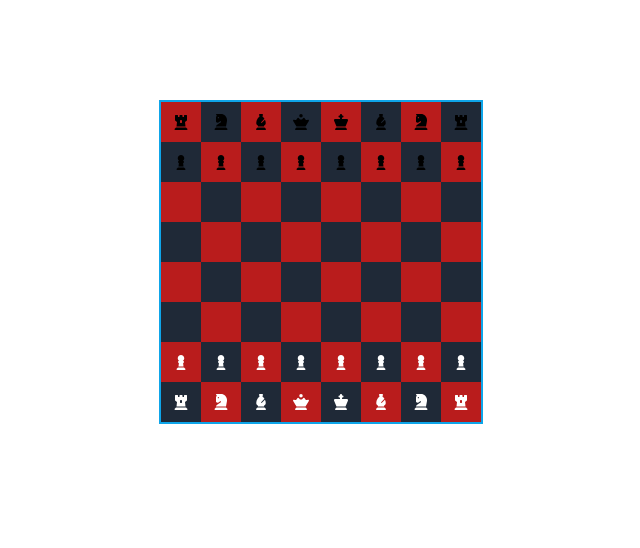
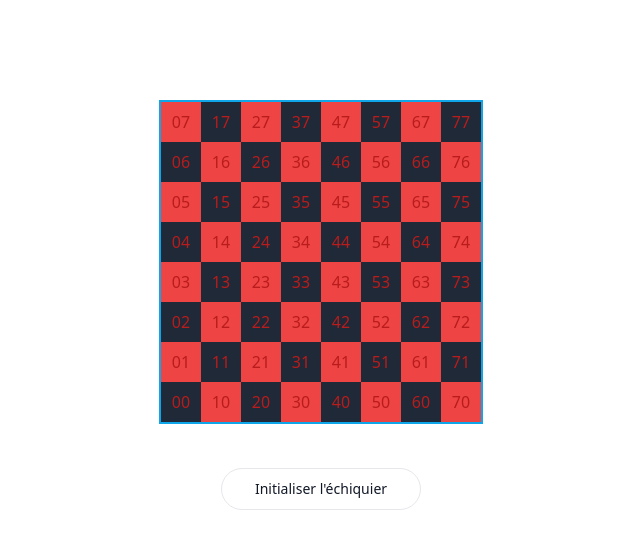
Before and after one commit to GabrielLRdP/chess-frontend, a React (Vite) app: page / in a window 1280 px wide. Shown: the top 548 px of the page, without its empty margins (319-959 px from the left). Built offline with nearby package versions, Linux system fonts and the light colour scheme.

Commit message:
initialised interface - ready to receive a position to display

```diff
--- a/src/interface/components/Case.tsx
+++ b/src/interface/components/Case.tsx
@@ -1,20 +1,33 @@
 import { ReactElement } from "react";
-import { Color } from "../../shared/types/global_types";
+import { Color, Position } from "../../shared/types/global_types";
+import { useSelectedCaseStore } from "../../store/useSelectedCaseStore";
 
 const Case = ({
   color,
   piece,
+  position,
 }: {
   color: Color;
   piece: ReactElement | null;
+  position: Position;
 }): ReactElement => {
+  const { selectedCase, setSelectedCase } = useSelectedCaseStore();
+  const handleCaseClick = (position: Position | null) => {
+    selectedCase ? setSelectedCase(null) : setSelectedCase(position);
+  };
+
   return (
     <div
       className={`${
-        color === "black" ? "bg-gray-800" : "bg-red-700"
-      } w-10 h-10 text-white flex items-center justify-center border border-transparent hover:border-amber-400`}
+        color === "black" ? "bg-gray-800" : "bg-red-500"
+      } w-10 h-10 ${
+        position === selectedCase ? "text-white" : "text-red-700"
+      }  flex items-center justify-center border border-transparent hover:border-amber-400`}
+      onClick={() => handleCaseClick(position)}
     >
       {piece}
+      {position[0]}
+      {position[1]}
     </div>
   );
 };
--- a/src/interface/components/ChessBoard.tsx
+++ b/src/interface/components/ChessBoard.tsx
@@ -1,27 +1,28 @@
 import { ReactElement, useEffect, useState } from "react";
-import Case from "./Case";
-import { toggleColor } from "../../shared/types/utils/toggleColor";
-import { Color } from "../../shared/types/global_types";
 import { usePositionAdapter } from "../hooks/positionAdapter";
+import generateCaseList from "../hooks/useCaseList";
 
 const ChessBoard = (): ReactElement => {
   const [caseList, setCaseList] = useState<Array<ReactElement>>([]);
   const translatedPosition = usePositionAdapter();
 
   useEffect(() => {
-    const caseList = [];
-    let color: Color = "white";
-    for (let i = 0; i < 64; i++) {
-      caseList.push(<Case color={color} piece={translatedPosition[i]} />);
-      color = (i + 1) % 8 === 0 ? color : toggleColor(color);
-    }
+    const caseList = generateCaseList(translatedPosition);
     setCaseList(caseList);
   }, []);
 
   return (
-    <section className=" flex w-[324px] flex-wrap m-auto mt-[100px] border-solid border-2 border-sky-500">
-      {caseList}
-    </section>
+    <div className="flex flex-col items-center">
+      <section className="flex w-[324px] flex-wrap m-auto mt-[100px] border-solid border-2 border-sky-500">
+        {caseList}
+      </section>
+      <button
+        type="button"
+        className="w-[200px] mt-11 py-2.5 px-5 text-sm font-medium text-gray-900 focus:outline-none bg-white rounded-full border border-gray-200 hover:bg-gray-100 hover:text-blue-700 dark:bg-gray-800 dark:text-gray-400 dark:border-gray-600 dark:hover:text-white dark:hover:bg-gray-700"
+      >
+        Initialiser l'échiquier
+      </button>
+    </div>
   );
 };
 
--- a/src/interface/css/main.css
+++ b/src/interface/css/main.css
@@ -558,8 +558,33 @@ video {
   margin: auto;
 }
 
+.mx-auto {
+  margin-left: auto;
+  margin-right: auto;
+}
+
 .mt-\[100px\] {
   margin-top: 100px;
+}
+
+.mb-2 {
+  margin-bottom: 0.5rem;
+}
+
+.me-2 {
+  margin-inline-end: 0.5rem;
+}
+
+.mt-10 {
+  margin-top: 2.5rem;
+}
+
+.ml-2 {
+  margin-left: 0.5rem;
+}
+
+.mt-11 {
+  margin-top: 2.75rem;
 }
 
 .flex {
@@ -570,16 +595,24 @@ video {
   height: 2.5rem;
 }
 
-.h-20 {
-  height: 5rem;
-}
-
 .w-10 {
   width: 2.5rem;
 }
 
 .w-\[324px\] {
   width: 324px;
+}
+
+.w-11 {
+  width: 2.75rem;
+}
+
+.w-\[200px\] {
+  width: 200px;
+}
+
+.flex-col {
+  flex-direction: column;
 }
 
 .flex-wrap {
@@ -594,12 +627,16 @@ video {
   justify-content: center;
 }
 
-.border-2 {
-  border-width: 2px;
+.rounded-full {
+  border-radius: 9999px;
 }
 
 .border {
   border-width: 1px;
+}
+
+.border-2 {
+  border-width: 2px;
 }
 
 .border-solid {
@@ -615,9 +652,9 @@ video {
   border-color: transparent;
 }
 
-.bg-black {
-  --tw-bg-opacity: 1;
-  background-color: rgb(0 0 0 / var(--tw-bg-opacity));
+.border-gray-200 {
+  --tw-border-opacity: 1;
+  border-color: rgb(229 231 235 / var(--tw-border-opacity));
 }
 
 .bg-gray-800 {
@@ -630,19 +667,46 @@ video {
   background-color: rgb(239 68 68 / var(--tw-bg-opacity));
 }
 
-.bg-red-700 {
+.bg-white {
   --tw-bg-opacity: 1;
-  background-color: rgb(185 28 28 / var(--tw-bg-opacity));
+  background-color: rgb(255 255 255 / var(--tw-bg-opacity));
 }
 
-.text-gray-100 {
-  --tw-text-opacity: 1;
-  color: rgb(243 244 246 / var(--tw-text-opacity));
+.bg-red-50 {
+  --tw-bg-opacity: 1;
+  background-color: rgb(254 242 242 / var(--tw-bg-opacity));
 }
 
-.text-gray-500 {
-  --tw-text-opacity: 1;
-  color: rgb(107 114 128 / var(--tw-text-opacity));
+.bg-black {
+  --tw-bg-opacity: 1;
+  background-color: rgb(0 0 0 / var(--tw-bg-opacity));
+}
+
+.px-5 {
+  padding-left: 1.25rem;
+  padding-right: 1.25rem;
+}
+
+.py-2\.5 {
+  padding-top: 0.625rem;
+  padding-bottom: 0.625rem;
+}
+
+.align-middle {
+  vertical-align: middle;
+}
+
+.align-bottom {
+  vertical-align: bottom;
+}
+
+.text-sm {
+  font-size: 0.875rem;
+  line-height: 1.25rem;
+}
+
+.font-medium {
+  font-weight: 500;
 }
 
 .text-black {
@@ -650,24 +714,19 @@ video {
   color: rgb(0 0 0 / var(--tw-text-opacity));
 }
 
+.text-red-700 {
+  --tw-text-opacity: 1;
+  color: rgb(185 28 28 / var(--tw-text-opacity));
+}
+
 .text-white {
   --tw-text-opacity: 1;
   color: rgb(255 255 255 / var(--tw-text-opacity));
 }
 
-.hover\:border-fuchsia-600:hover {
-  --tw-border-opacity: 1;
-  border-color: rgb(192 38 211 / var(--tw-border-opacity));
-}
-
-.hover\:border-red-500:hover {
-  --tw-border-opacity: 1;
-  border-color: rgb(239 68 68 / var(--tw-border-opacity));
-}
-
-.hover\:border-black:hover {
-  --tw-border-opacity: 1;
-  border-color: rgb(0 0 0 / var(--tw-border-opacity));
+.text-gray-900 {
+  --tw-text-opacity: 1;
+  color: rgb(17 24 39 / var(--tw-text-opacity));
 }
 
 .hover\:border-amber-400:hover {
@@ -675,7 +734,64 @@ video {
   border-color: rgb(251 191 36 / var(--tw-border-opacity));
 }
 
-.hover\:border-s-orange-200:hover {
-  --tw-border-opacity: 1;
-  border-inline-start-color: rgb(254 215 170 / var(--tw-border-opacity));
+.hover\:bg-gray-100:hover {
+  --tw-bg-opacity: 1;
+  background-color: rgb(243 244 246 / var(--tw-bg-opacity));
 }
+
+.hover\:text-blue-700:hover {
+  --tw-text-opacity: 1;
+  color: rgb(29 78 216 / var(--tw-text-opacity));
+}
+
+.focus\:z-10:focus {
+  z-index: 10;
+}
+
+.focus\:outline-none:focus {
+  outline: 2px solid transparent;
+  outline-offset: 2px;
+}
+
+.focus\:ring-4:focus {
+  --tw-ring-offset-shadow: var(--tw-ring-inset) 0 0 0 var(--tw-ring-offset-width) var(--tw-ring-offset-color);
+  --tw-ring-shadow: var(--tw-ring-inset) 0 0 0 calc(4px + var(--tw-ring-offset-width)) var(--tw-ring-color);
+  box-shadow: var(--tw-ring-offset-shadow), var(--tw-ring-shadow), var(--tw-shadow, 0 0 #0000);
+}
+
+.focus\:ring-gray-100:focus {
+  --tw-ring-opacity: 1;
+  --tw-ring-color: rgb(243 244 246 / var(--tw-ring-opacity));
+}
+
+@media (prefers-color-scheme: dark) {
+  .dark\:border-gray-600 {
+    --tw-border-opacity: 1;
+    border-color: rgb(75 85 99 / var(--tw-border-opacity));
+  }
+
+  .dark\:bg-gray-800 {
+    --tw-bg-opacity: 1;
+    background-color: rgb(31 41 55 / var(--tw-bg-opacity));
+  }
+
+  .dark\:text-gray-400 {
+    --tw-text-opacity: 1;
+    color: rgb(156 163 175 / var(--tw-text-opacity));
+  }
+
+  .dark\:hover\:bg-gray-700:hover {
+    --tw-bg-opacity: 1;
+    background-color: rgb(55 65 81 / var(--tw-bg-opacity));
+  }
+
+  .dark\:hover\:text-white:hover {
+    --tw-text-opacity: 1;
+    color: rgb(255 255 255 / var(--tw-text-opacity));
+  }
+
+  .dark\:focus\:ring-gray-700:focus {
+    --tw-ring-opacity: 1;
+    --tw-ring-color: rgb(55 65 81 / var(--tw-ring-opacity));
+  }
+}
--- /dev/null
+++ b/src/interface/hooks/useCaseList.tsx
@@ -0,0 +1,29 @@
+import { ReactElement } from "react";
+import Case from "../components/Case";
+import { Color } from "../../shared/types/global_types";
+import { toggleColor } from "../../shared/types/utils/toggleColor";
+
+const useCaseList = (translatedPosition: Array<ReactElement | null>) => {
+  const caseList = [];
+  let color: Color = "white";
+  const casePosition = [0, 7];
+  for (let i = 0; i < 64; i++) {
+    caseList.push(
+      <Case
+        color={color}
+        piece={translatedPosition[i]}
+        position={[...casePosition]}
+      />
+    );
+    color = (i + 1) % 8 === 0 ? color : toggleColor(color);
+    if ((i + 1) % 8 !== 0) {
+      casePosition[0]++;
+    } else {
+      casePosition[0] = 0;
+      casePosition[1]--;
+    }
+  }
+  return [...caseList];
+};
+
+export default useCaseList;
--- a/src/shared/types/global_types.ts
+++ b/src/shared/types/global_types.ts
@@ -1,3 +1,3 @@
-export type Position = [number, number] | null;
+export type Position = number[];
 export type Color = "black" | "white";
 export type PieceType = "r" | "n" | "b" | "q" | "k" | "p";
--- a/src/store/usePositionStore.tsx
+++ b/src/store/usePositionStore.tsx
@@ -1,18 +1,23 @@
 import { create } from "zustand";
-import { Position } from "../shared/types/global_types";
 
 type PositionState = {
   initialPosition: string;
   currentPosition: string;
-  selectedCase: Position;
+
+  setInitialPosition: (position: string) => void;
   setPosition: (newPosition: string) => void;
   initPosition: (initialPosition: string) => void;
 };
 
 export const usePositionStore = create<PositionState>((set, get) => ({
-  initialPosition: "rnbqkbnr/pppppppp/8/8/8/8/PPPPPPPP/RNBQKBNR",
+  initialPosition: "8/8/8/8/8/8/8/8",
   currentPosition: "",
-  selectedCase: null,
+
+  setInitialPosition: (position) => {
+    set(() => ({
+      initialPosition: position,
+    }));
+  },
 
   setPosition: (newPosition) => {
     set(() => ({
@@ -26,10 +31,4 @@ export const usePositionStore = create<PositionState>((set, get) => ({
       currentPosition: initialPosition,
     }));
   },
-
-  setSelectedCase: (position: Position) => {
-    set(() => ({
-      selectedCase: position,
-    }));
-  },
 }));
--- /dev/null
+++ b/src/store/useSelectedCaseStore.tsx
@@ -0,0 +1,15 @@
+import { create } from "zustand";
+import { Position } from "../shared/types/global_types";
+
+type selectedCaseType = {
+  selectedCase: Position | null;
+  setSelectedCase: (position: Position | null) => void;
+};
+export const useSelectedCaseStore = create<selectedCaseType>((set) => ({
+  selectedCase: null,
+  setSelectedCase: (position) => {
+    set(() => ({
+      selectedCase: position,
+    }));
+  },
+}));
```
